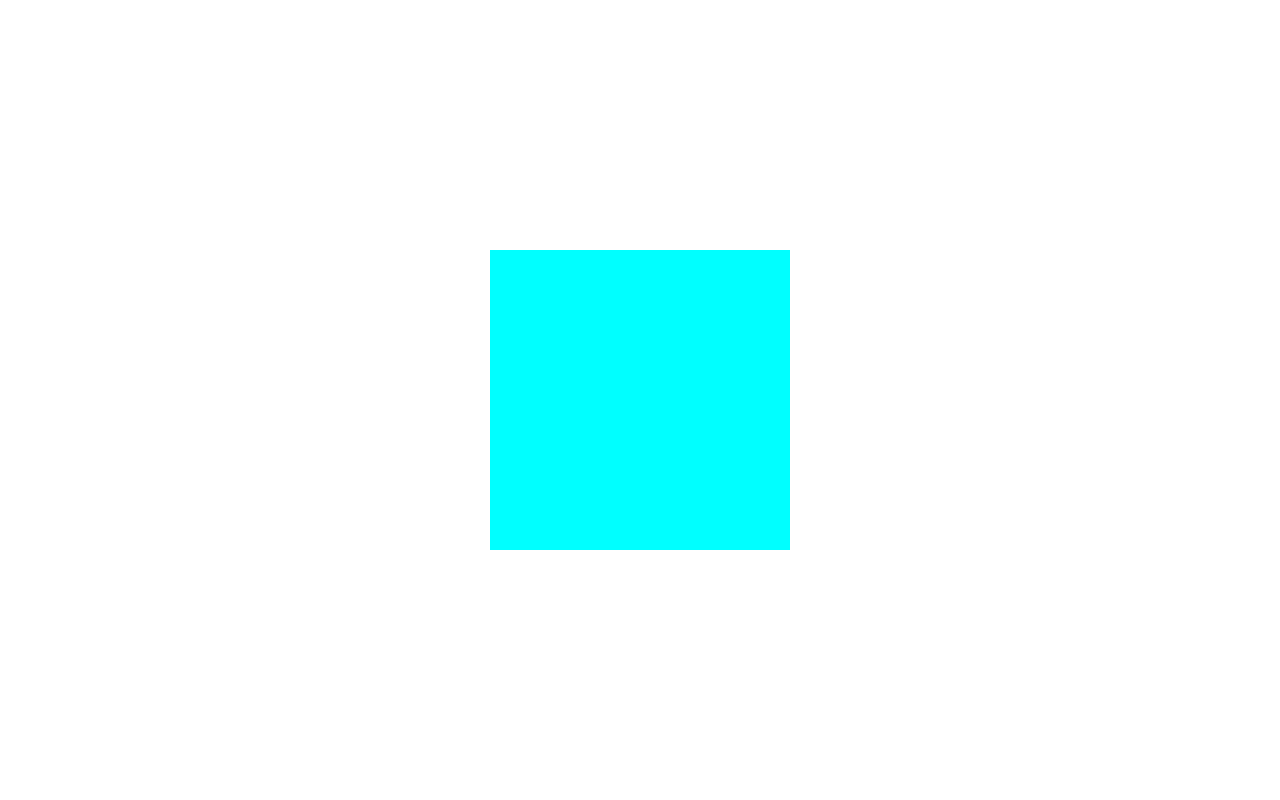
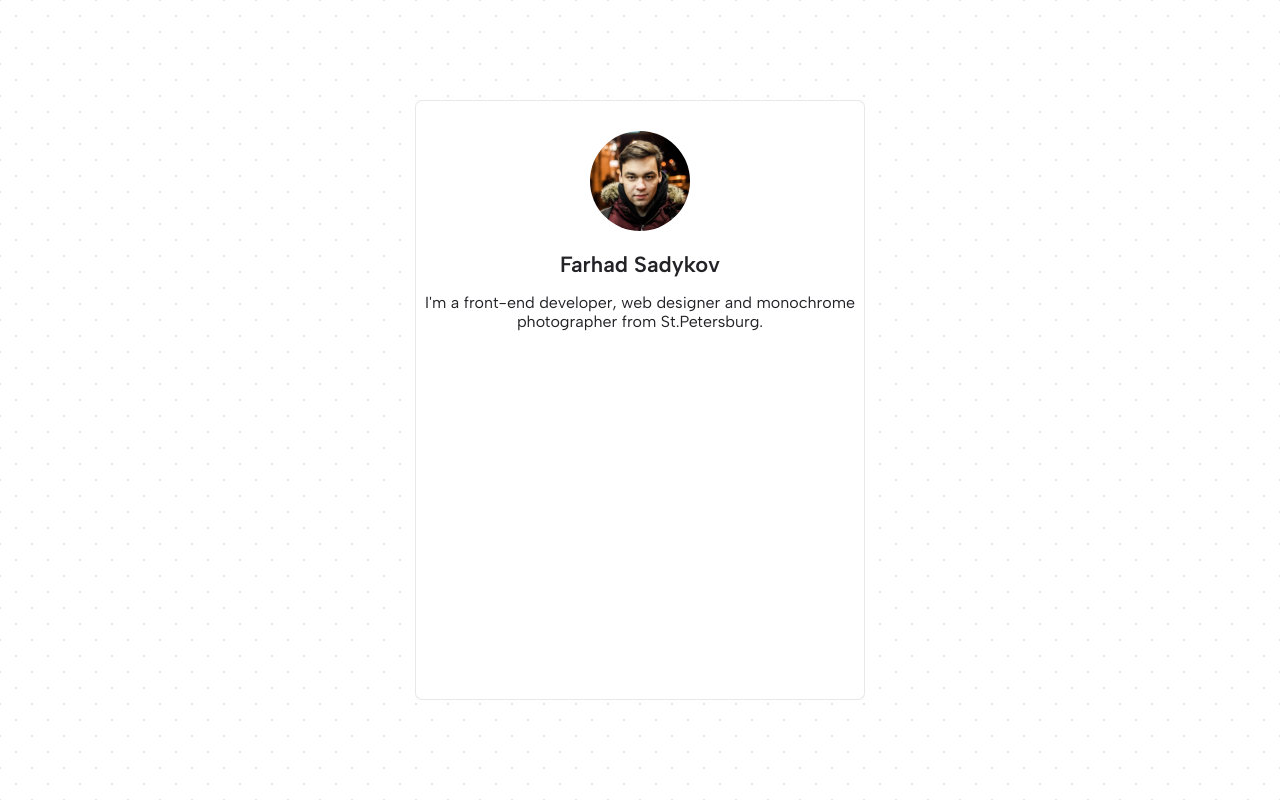
Before and after one commit to everwaveme/fs-cv-w, a website built with webpack: page public/index.html in a window 1280 px wide. Built offline with nearby package versions, Linux system fonts and the light colour scheme.

Commit message:
styles for background and data

```diff
--- a/public/index.html
+++ b/public/index.html
@@ -1,16 +1,32 @@
 <!DOCTYPE html>
 <html lang="en">
+
 <head>
-    <meta charset="UTF-8">
-    <meta name="viewport" content="width=device-width, initial-scale=1.0">
-    <title>Farhad Sadykov - </title>
+  <meta charset="UTF-8">
+  <meta name="viewport" content="width=device-width, initial-scale=1.0">
+  <title>Farhad Sadykov - </title>
 </head>
 
 <body>
   <main class="main">
     <div class="container">
-      <div class="data-wrap"></div>
+      <div class="data-wrap">
+
+        <div class="data-info">
+          <div class="data-info-pic">
+            <img src="/static/fs-avatar.jpg" alt="Farhad Sadykov's avatar" class="data-info-img">
+          </div>
+          <h1 class="data-info-title">
+            Farhad Sadykov
+          </h1>
+          <p class="data-info-desc">
+            I'm a front-end developer, web designer and monochrome photographer from St.Petersburg.
+          </p>
+        </div>
+
+      </div>
     </div>
   </main>
 </body>
+
 </html>
--- a/src/scss/blocks/_data.scss
+++ b/src/scss/blocks/_data.scss
@@ -1,7 +1,43 @@
 .data-wrap{
   margin: 0 auto;
   width: 100%;
-  max-width: 300px;
-  height: 300px;
-  background-color: aqua;
+  max-width: 450px;
+  height: 600px;
+  background-color: $color-light;
+  border: 1px solid rgba($color-dark, .1);
+  border-radius: 7px;
 }
+
+.data-info {
+  display: flex;
+  flex-direction: column;
+  align-items: center;
+}
+
+.data-info-pic {
+  margin: 30px 20px 20px;
+  width: 100px;
+  height: 100px;
+  border-radius: 50%;
+  overflow: hidden;
+}
+
+.data-info-img {
+  width: 100%;
+  height: 100%;
+  object-fit: cover;
+}
+
+.data-info-title {
+  margin-bottom: 15px;
+  font-size: 22px;
+  font-weight: 600;
+}
+
+.data-info-desc {
+  margin-bottom: 20px;
+  font-size: 16px;
+  font-weight: normal;
+
+  text-align: center;
+}
--- a/src/scss/common/_common.scss
+++ b/src/scss/common/_common.scss
@@ -7,7 +7,11 @@
 
 body {
   font-family: $font;
-  // color: $color-light;
+  color: $color-dark;
+  background-color: #ffffff;
+  background-image: radial-gradient(#e4e3ee 0.8px, transparent 0.8px), radial-gradient(#e4e3ee 0.8px, #ffffff 0.8px);
+  background-size: 32px 32px;
+  background-position: 0 0, 16px 16px;
   overflow: hidden;
 }
 
--- a/src/scss/common/_variables.scss
+++ b/src/scss/common/_variables.scss
@@ -2,23 +2,12 @@
 $font: 'Albert Sans', sans-serif;
 
 // colors
-// $color-light: #f1f1f3;
-// $color-semilight: #a5a8b6;
-// $color-dark: #1b2030;
-// $color-semidark: #292e41;
-// $color-accent-blue: #2ebac6;
-// $color-accent-purple: #b6509e;
+$color-light: #fff;
+$color-dark: #222227;
+$color-accent: #b6509e;
 
-// colors alt
-// $color-light: #f1f1f3;
-// $color-semilight: #a5a8b6;
-// $color-dark: #000;
-// $color-semidark: #161618;
-// $color-accent: #23F7DD;
 
 // indents
-$gap: 30px;
-$gap-half: 15px;
 
 // breakpoints
 $mobile: 320px;
```
Also changed, not shown: static/fs-avatar.jpg (added).
